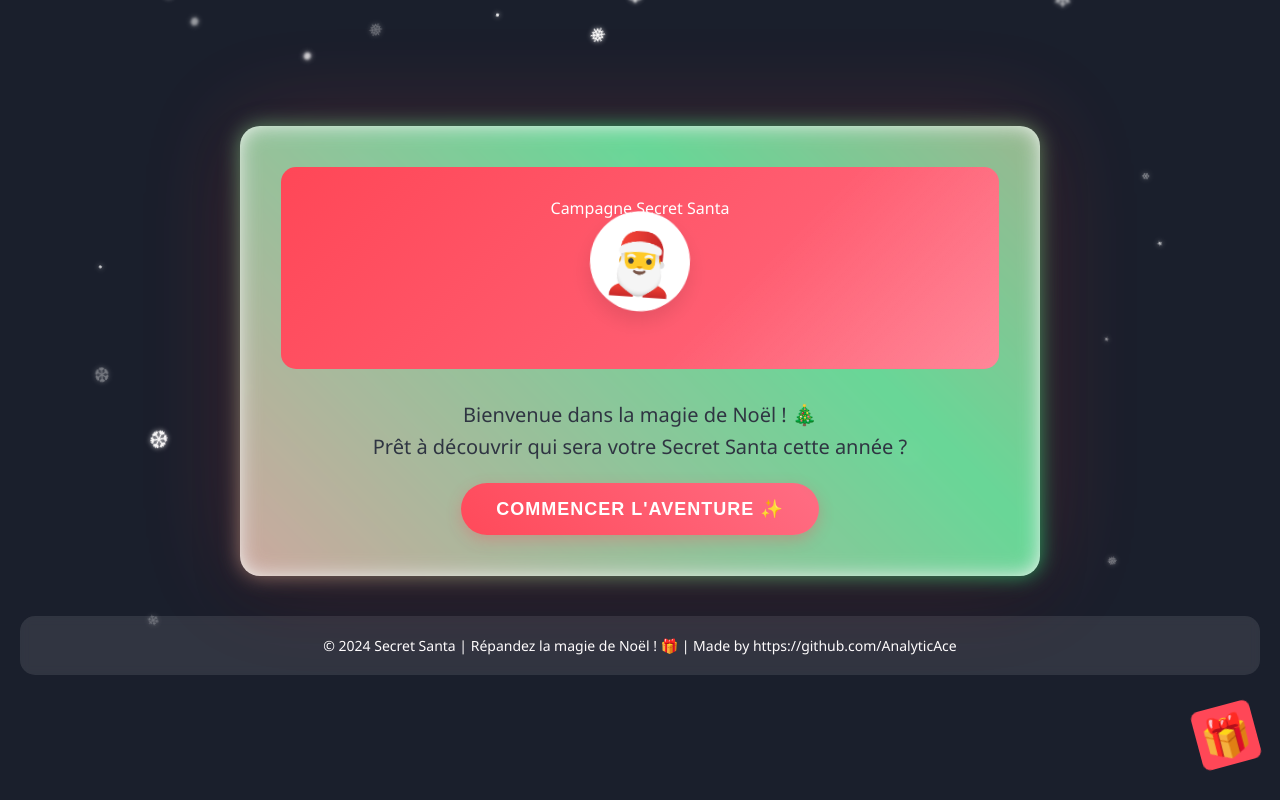
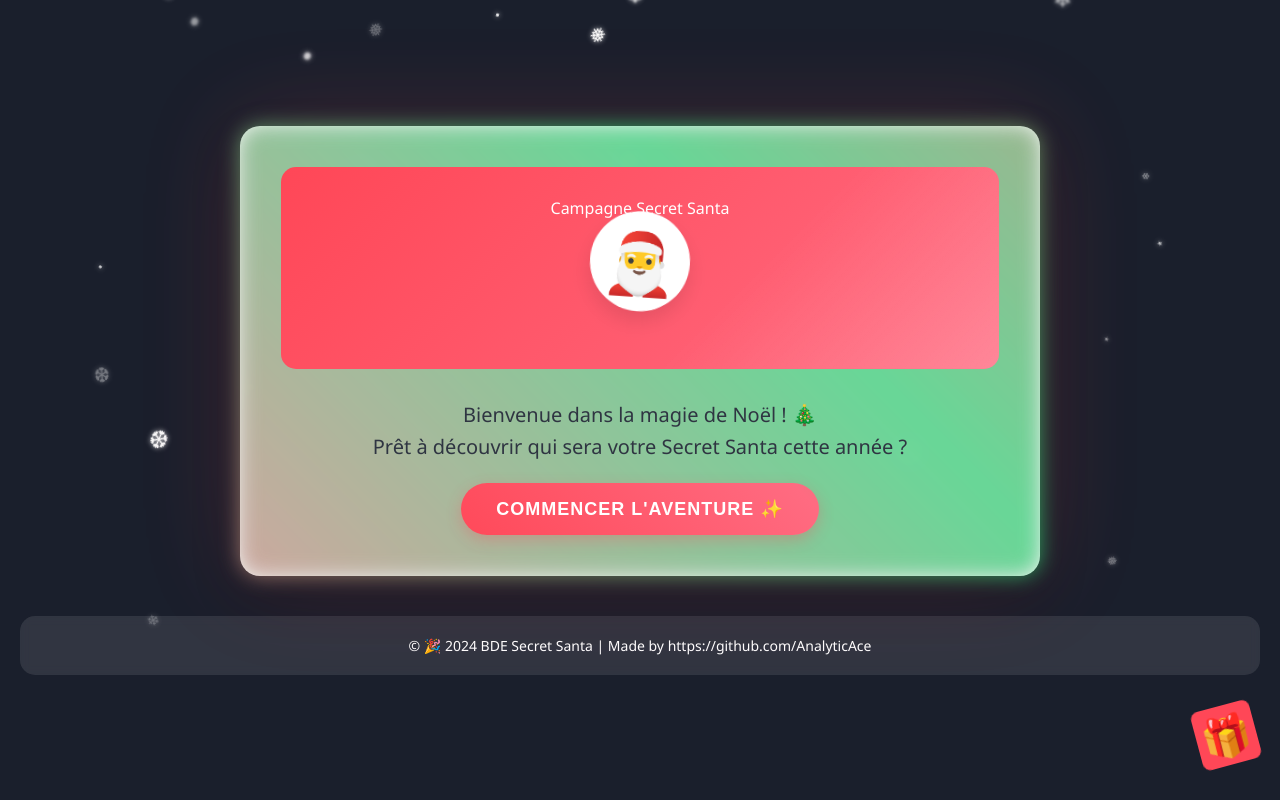
Before and after one commit to AnalyticAce/santa-secret, a plain HTML site: page index.html in a window 1280 px wide. Drawn offline with nearby package versions, Linux system fonts and the light colour scheme; animation ran at ten frames a second.

Commit message:
Update index.html

```diff
--- a/index.html
+++ b/index.html
@@ -453,7 +453,7 @@
     </div>
 
     <div class="footer">
-        &copy; 2024 Secret Santa | Répandez la magie de Noël ! 🎁 | Made by https://github.com/AnalyticAce
+        &copy; 🎉 2024 BDE Secret Santa | Made by https://github.com/AnalyticAce
     </div>
 
     <script>
```
